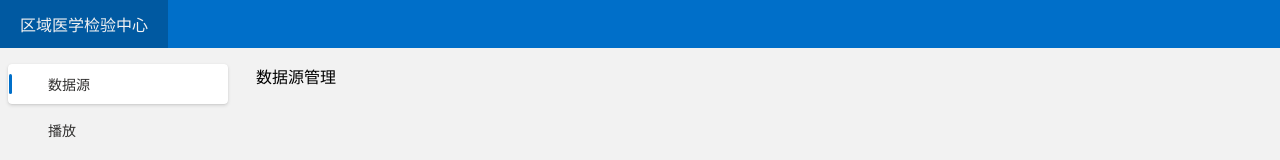
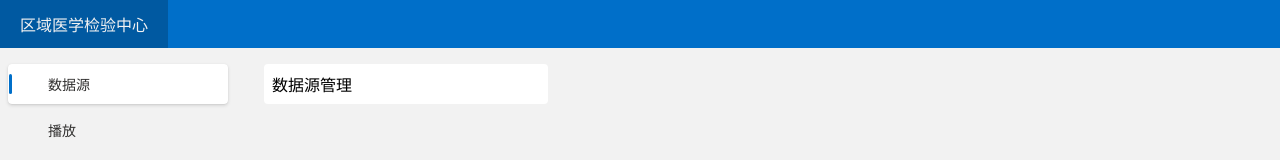
Before and after one commit to kobatomir/Narcissuss, an Angular app: page / in a window 1280 px wide. Both pictures are taken after a click on the element "数据源". Shown: the top 160 px of the page. Built offline with nearby package versions, Linux system fonts and the light colour scheme; some icons are missing.

Commit message:
添加action-button

```diff
--- /dev/null
+++ b/src/modules/components/ActionButton.ts
@@ -0,0 +1,28 @@
+import {Component, Input} from '@angular/core';
+
+@Component({
+  selector:'action-button',
+  template:`
+   <button class="action-button">
+       <i class="flex-center icon-{{icon}}"></i>
+   </button>
+  `,
+  styles:[`
+    .action-button{
+       width: max(28px,1.45vw);
+       height: max(28px,1.45vw);
+       background-color: transparent;
+       outline: none;
+       border: none;
+      transition:all 0.2s;
+       color: var(--main-color);
+       &:hover{
+         color: red;
+       }
+    }
+  `]
+})
+export class ActionButton {
+   @Input()
+   icon:string='tag_24';
+}
--- /dev/null
+++ b/src/modules/components/index.ts
@@ -0,0 +1 @@
+export * from "./ActionButton"
--- a/src/modules/frame/index.ts
+++ b/src/modules/frame/index.ts
@@ -29,7 +29,7 @@ import {NavigateView} from '@modules/navigate';
      background-color: rgb(242, 242, 242);
    }
    .content-container{
-     padding:16px 20px 20px 20px;
+     padding:10px 20px 20px 20px;
    }
   `]
 })
--- /dev/null
+++ b/src/modules/utils/index.ts
@@ -0,0 +1 @@
+export * from "./StorageManage"
--- a/src/pages/source/list/index.html
+++ b/src/pages/source/list/index.html
@@ -1,5 +1,7 @@
 <div class="source-list">
-    <div class="tool-action flex-align">
+    <div class="tool-action fluent-item flex-align">
       数据源管理
+      <div class="flex-1"></div>
+      <action-button icon="add_24" />
     </div>
 </div>
--- a/src/pages/source/list/index.scss
+++ b/src/pages/source/list/index.scss
@@ -3,3 +3,7 @@
   height: 100%;
   border-radius: 8px;
 }
+
+.tool-action{
+  background-color: white;
+}
--- a/src/styles.scss
+++ b/src/styles.scss
@@ -38,3 +38,17 @@ body{
 .transition-2{
   transition: 0.2s ease;
 }
+
+.fluent-item{
+  margin: 6px 8px;
+  border-radius: 4px;
+  min-height: 40px;
+  position: relative;
+  box-sizing: border-box;
+  padding: 0 8px;
+  transition: all 0.2s ease;
+  &:hover{
+    background-color:rgb(255,255,255) ;
+    box-shadow:  0 1.6px 3.6px 0 rgba(0, 0, 0, 0.133) ,  0 0.3px 0.9px 0 rgba(0, 0, 0, 0.11);
+  }
+}
```
Also changed, not shown: src/modules/utils/StorageManage.ts (added, +22 -0 lines), src/pages/source/list/index.ts (+7 -3 lines).
